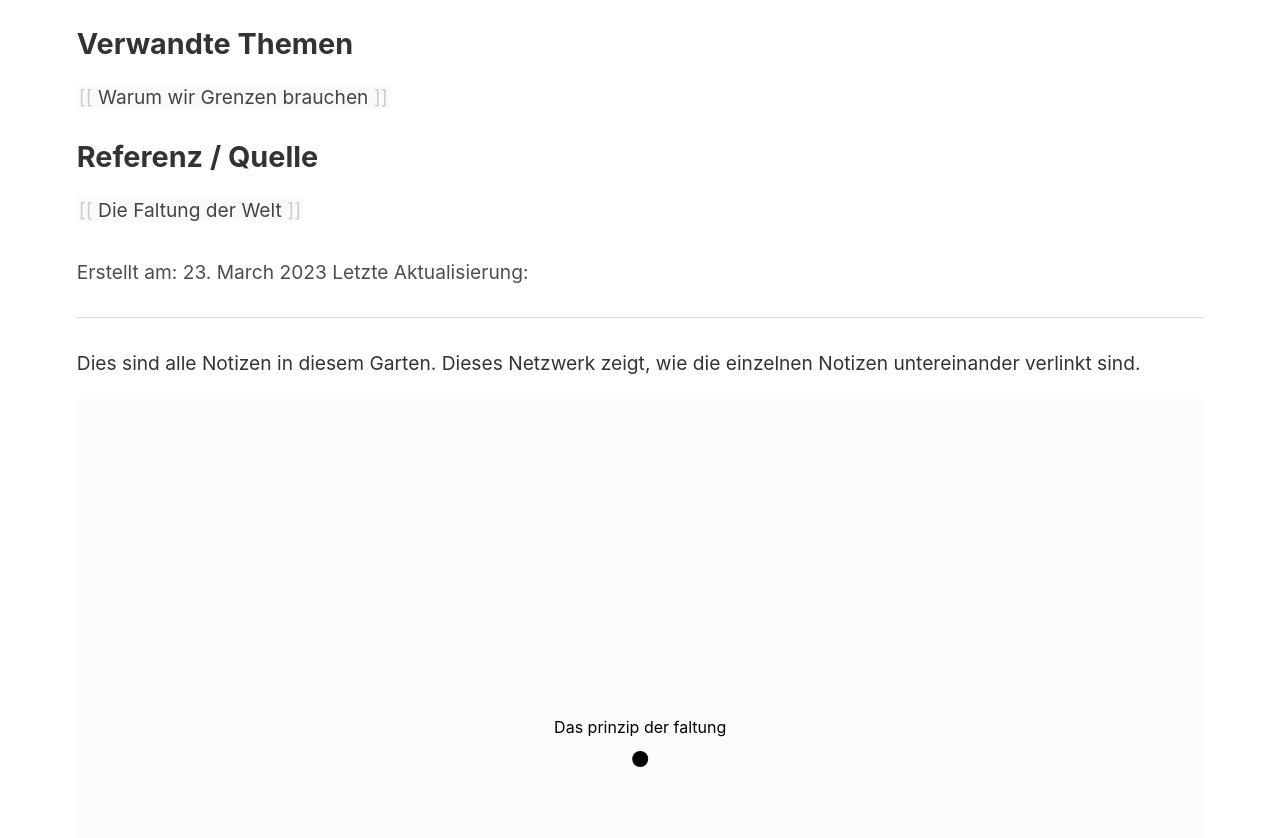
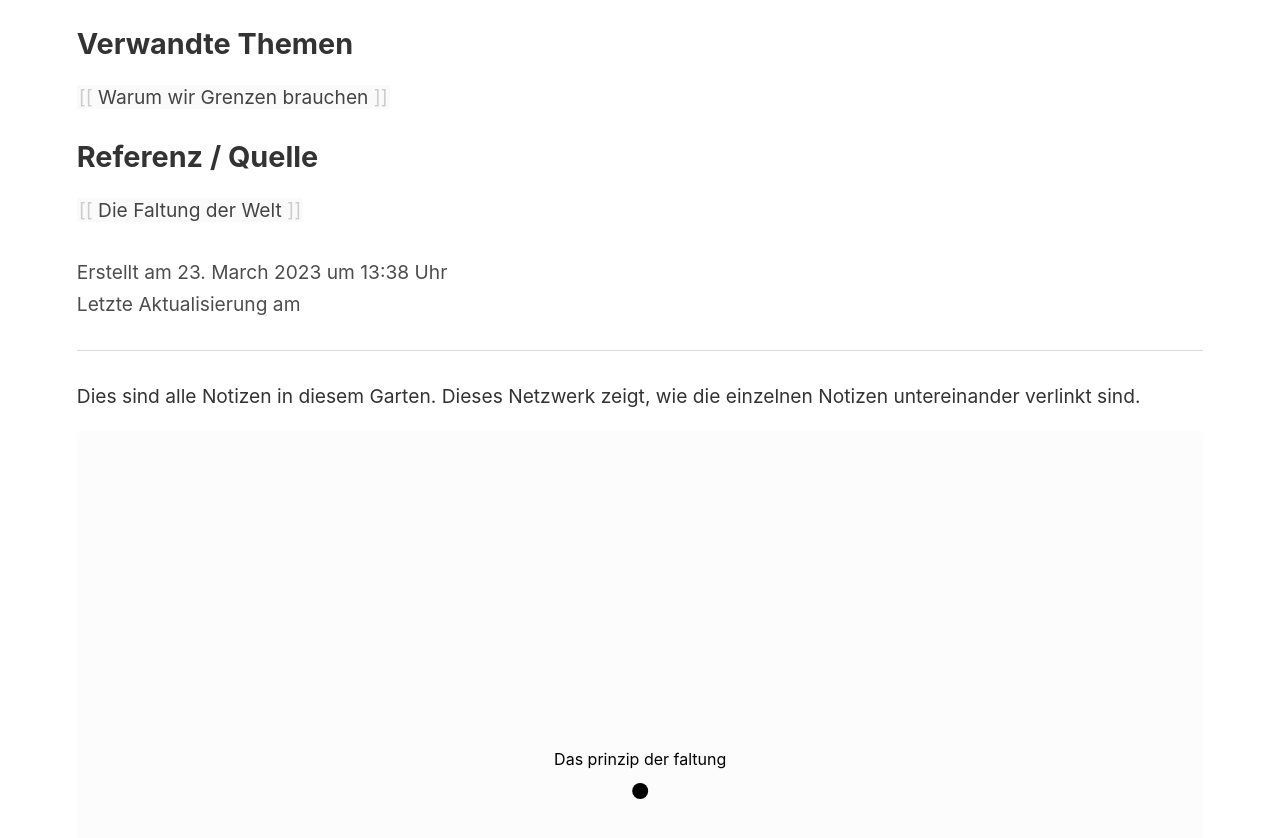
Before and after one commit to katjazwitschert/digitalgarden, a Jekyll site: the page built from _notes/Das Prinzip der Faltung.md, in a window 1280 px wide and 900 px high, scrolled down 1015 px. Shown: the top 838 px of the window. Built offline with Jekyll 4.4.1, drawn with Linux system fonts in a browser that asks for light colours.

Commit message:
Darstellung Uhrzeit angepasst

```diff
--- a/_layouts/note.html
+++ b/_layouts/note.html
@@ -32,8 +32,8 @@ layout: default
   <div>
     <time datetime="{{ page.last_modified_at | date_to_xmlschema }}">{% if page.type != 'pages' %}
 	{% include date-german.html date=page.date %}
-      Erstellt am: {{ page.date | date: "%d. %B %Y" }}
-	Letzte Aktualisierung: {{ page.last_modified_at | date: "%d. %B %Y" }}
+      Erstellt am {{ page.date | date: "%d. %B %Y um %H:%M Uhr" }}<br>
+	Letzte Aktualisierung am {{ page.last_modified_at | date: "%d. %B %Y um %H:%M Uhr" }}
       {% endif %}
     </time>
   </div>
```
